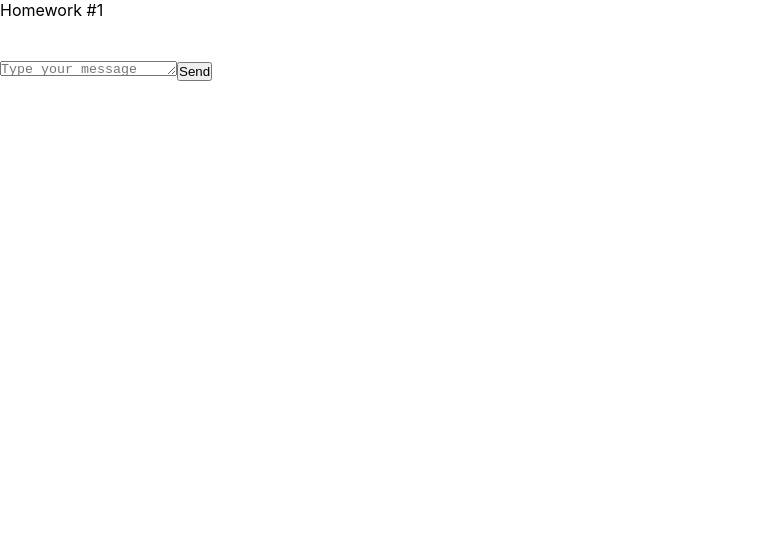
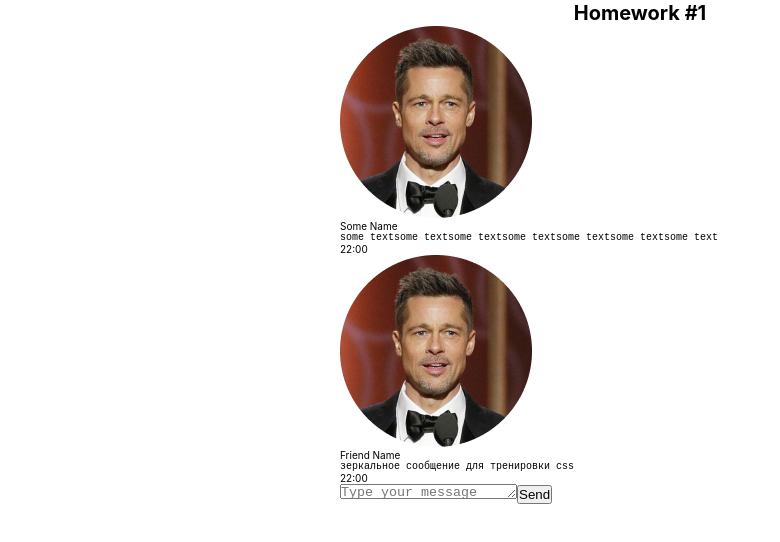
Before and after one commit to KuprIvan/hws2, a React (Create React App) app: page / in a window 1280 px wide. Shown: the top 542 px of the page, without its empty margins (0-780 px from the left). Built offline with nearby package versions, Linux system fonts and the light colour scheme.

Commit message:
Done all requirements except html/css

```diff
--- a/src/index.css
+++ b/src/index.css
@@ -2,6 +2,10 @@
     margin: 0;
     padding: 0;
     box-sizing: border-box;
+}
+
+html {
+    font-size: 10px;
 }
 
 body {
--- a/src/s1-main/App.module.css
+++ b/src/s1-main/App.module.css
@@ -3,9 +3,22 @@
 }
 
 .hw {
-
+    width: 100%;
+    margin: 0 auto;
 }
 
 .hwTitle {
+    font-size: 2rem;
+    line-height: 26px;
+    font-weight: 700;
+}
 
+.hw1 {
+    width: 100%;
+    height: auto;
+    display: flex;
+    flex-direction: column;
+    align-items: center;
+    max-width: 600px;
+    margin: auto;
 }
--- a/src/s2-homeworks/hw01/HW1.tsx
+++ b/src/s2-homeworks/hw01/HW1.tsx
@@ -56,7 +56,7 @@ export const friendMessage0: MessageType = {
 
 const HW1 = () => {
     return (
-        <div id={'hw1'}>
+        <div id={'hw1'} className={s2.hw1}>
             <div className={s2.hwTitle}>Homework #1</div>
             <div className={s2.hw}>
                 {/*проверка отображения (не менять)*/}
--- a/src/s2-homeworks/hw01/friend-message/FriendMessage.tsx
+++ b/src/s2-homeworks/hw01/friend-message/FriendMessage.tsx
@@ -1,8 +1,10 @@
 import React from 'react'
 import s from './FriendMessage.module.css'
+import {MessagePropsType} from '../message/Message';
 
 // создать тип вместо any и отобразить приходящие данные
-const FriendMessage = (props: any) => {
+
+const FriendMessage = (props: MessagePropsType) => {
     return (
         <div
             id={'hw1-friend-message-' + props.message.id}
@@ -10,37 +12,30 @@ const FriendMessage = (props: any) => {
         >
             <div className={s.friendImageAndText}>
                 <img
-                    id={'hw1-friend-avatar-' + props.message.id}
-                    // создаёт студент
-
-                    //
+                    id={'hw1-friend-avatar-' + props.message.user.avatar}
+                    alt="Avatar"
+                    src={props.message.user.avatar}
                 />
                 <div className={s.friendText}>
                     <div
-                        id={'hw1-friend-name-' + props.message.id}
+                        id={'hw1-friend-name-' + props.message.user.name}
                         className={s.friendName}
                     >
-                        {/*создаёт студент*/}
-
-                        {/**/}
+                        <p>{props.message.user.name}</p>
                     </div>
                     <pre
-                        id={'hw1-friend-text-' + props.message.id}
+                        id={'hw1-friend-text-' + props.message.message.text}
                         className={s.friendMessageText}
                     >
-                        {/*создаёт студент*/}
-
-                        {/**/}
+                       <p>{props.message.message.text}</p>
                     </pre>
                 </div>
             </div>
             <div
-                id={'hw1-friend-time-' + props.message.id}
+                id={'hw1-friend-time-' + props.message.message.time}
                 className={s.friendTime}
             >
-                {/*создаёт студент*/}
-
-                {/**/}
+                <p>{props.message.message.time}</p>
             </div>
         </div>
     )
--- a/src/s2-homeworks/hw01/message/Message.tsx
+++ b/src/s2-homeworks/hw01/message/Message.tsx
@@ -1,8 +1,12 @@
 import React from 'react'
 import s from './Message.module.css'
+import {MessageType} from '../HW1';
 
 // нужно создать правильный тип вместо any
-export type MessagePropsType = any
+
+export type MessagePropsType = {
+    message: MessageType
+}
 
 // нужно отобразить приходящие данные
 const Message = (props: MessagePropsType) => {
@@ -11,27 +15,20 @@ const Message = (props: MessagePropsType) => {
             <div className={s.imageAndText}>
                 <img
                     id={'hw1-avatar-' + props.message.id}
-                    // создаёт студент
-
-                    //
+                    src={props.message.user.avatar}
+                    alt="avatar"
                 />
                 <div className={s.text}>
-                    <div id={'hw1-name-' + props.message.id} className={s.name}>
-                        {/*создаёт студент*/}
-
-                        {/**/}
+                    <div id={'hw1-name-' + props.message.user.name} className={s.name}>
+                        <p>{props.message.user.name}</p>
                     </div>
-                    <pre id={'hw1-text-' + props.message.id} className={s.messageText}>
-                        {/*создаёт студент*/}
-
-                        {/**/}
+                    <pre id={'hw1-text-' + props.message.message.text} className={s.messageText}>
+                        <p>{props.message.message.text}</p>
                     </pre>
                 </div>
             </div>
-            <div id={'hw1-time-' + props.message.id} className={s.time}>
-                {/*создаёт студент*/}
-
-                {/**/}
+            <div id={'hw1-time-' + props.message.message.time} className={s.time}>
+               <p>{props.message.message.time}</p>
             </div>
         </div>
     )
```
